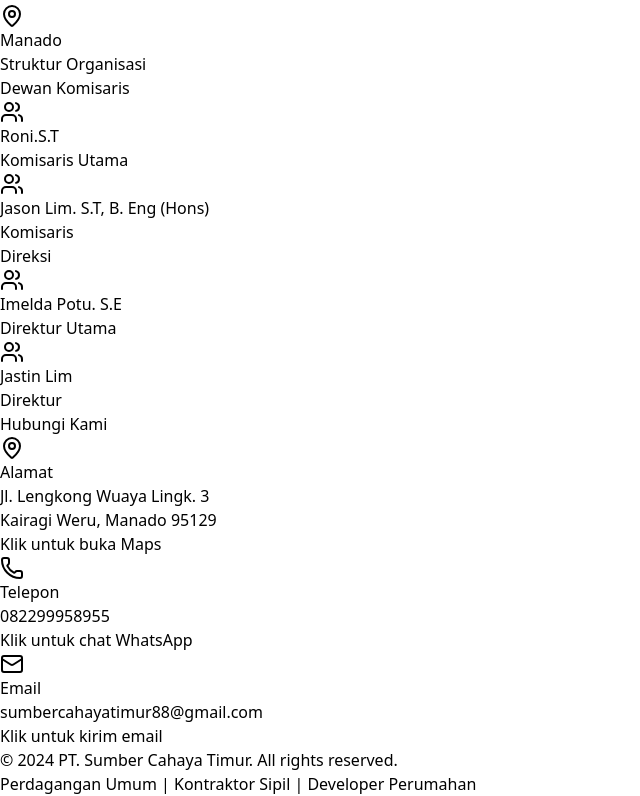
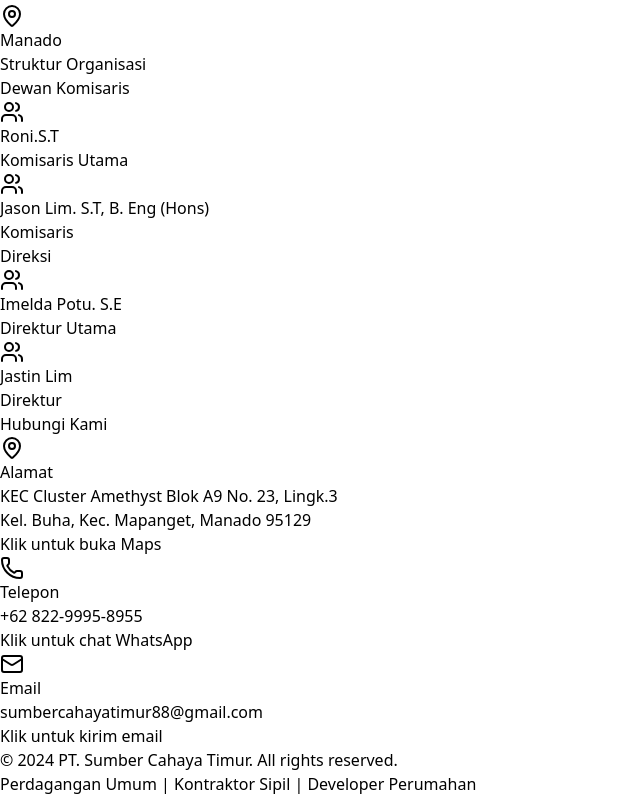
Before and after one commit to JazeL2304/sct-company-profile, a React (Vite) app: page / in a window 1280 px wide. Shown: the part 3413-4209 px from the top of the page, without its empty margins (0-640 px from the left). Built offline with nearby package versions, Linux system fonts and the light colour scheme; the HTML template or start-up script is replaced by a standard one.

Commit message:
Revisi alamat perusahaan

```diff
--- a/src/sections/Contact.jsx
+++ b/src/sections/Contact.jsx
@@ -50,8 +50,8 @@ const openEmail = () => {
             </div>
             <h3 className="font-bold mb-2 text-xl group-hover:text-blue-400 transition-colors">Alamat</h3>
             <p className="text-gray-300 group-hover:text-white transition-colors">
-              Jl. Lengkong Wuaya Lingk. 3<br />
-              Kairagi Weru, Manado 95129
+              KEC Cluster Amethyst Blok A9 No. 23, Lingk.3<br />
+              Kel. Buha, Kec. Mapanget, Manado 95129
             </p>
             <p className="text-sm text-blue-400 mt-2 opacity-0 group-hover:opacity-100 transition-opacity">
               Klik untuk buka Maps
@@ -67,7 +67,7 @@ const openEmail = () => {
               <Phone className="h-8 w-8" />
             </div>
             <h3 className="font-bold mb-2 text-xl group-hover:text-green-400 transition-colors">Telepon</h3>
-            <p className="text-gray-300 group-hover:text-white transition-colors">082299958955</p>
+            <p className="text-gray-300 group-hover:text-white transition-colors">+62 822-9995-8955</p>
             <p className="text-sm text-green-400 mt-2 opacity-0 group-hover:opacity-100 transition-opacity">
               Klik untuk chat WhatsApp
             </p>
```
